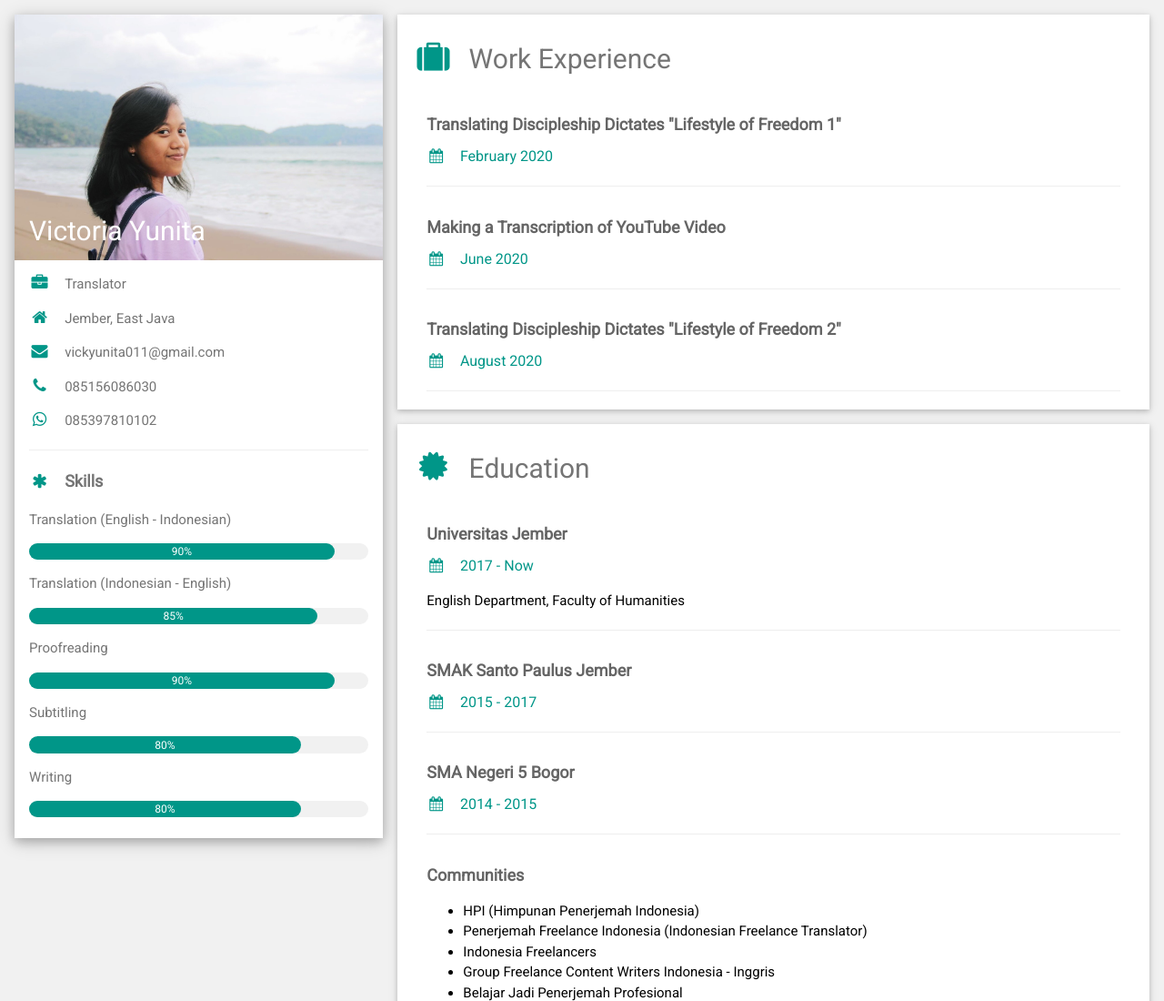
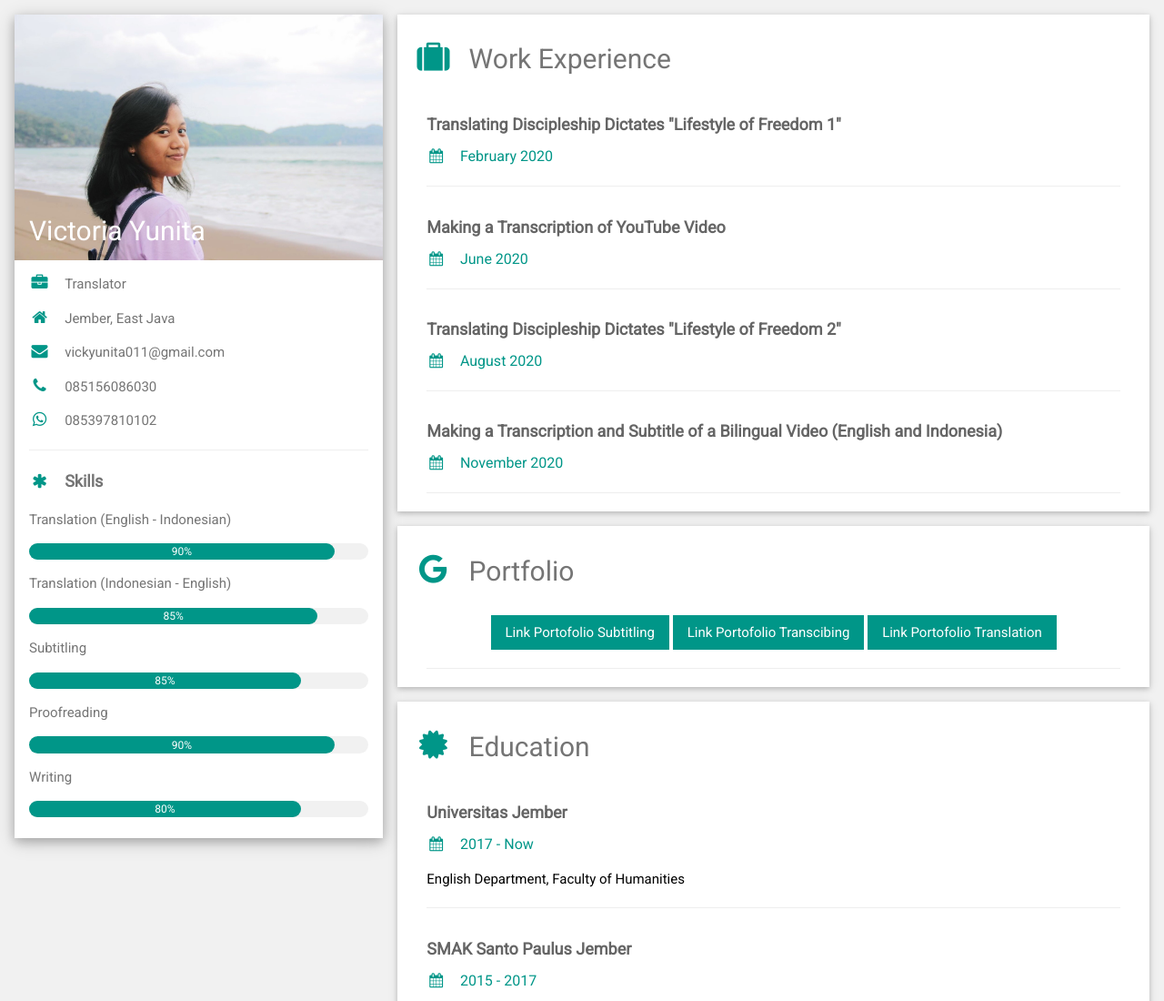
Before and after one commit to vickyunita/Victoria, a plain HTML site: page index.html in a window 1280 px wide. Shown: the top 1100 px of the page at 91% size. Drawn offline with nearby package versions, Linux system fonts and the light colour scheme.

Commit message:
Add files via upload
update portofolio

```diff
--- a/index.html
+++ b/index.html
@@ -45,13 +45,13 @@ html,body,h1,h2,h3,h4,h5,h6 {font-family: "Roboto", sans-serif}
           <div class="w3-light-grey w3-round-xlarge w3-small">
             <div class="w3-container w3-center w3-round-xlarge w3-teal" style="width:85%">85%</div>
           </div>
+          <p>Subtitling</p>
+          <div class="w3-light-grey w3-round-xlarge w3-small">
+            <div class="w3-container w3-center w3-round-xlarge w3-teal" style="width:80%">85%</div>
+          </div>
           <p>Proofreading</p>
           <div class="w3-light-grey w3-round-xlarge w3-small">
             <div class="w3-container w3-center w3-round-xlarge w3-teal" style="width:90%">90%</div>
-          </div>
-          <p>Subtitling</p>
-          <div class="w3-light-grey w3-round-xlarge w3-small">
-            <div class="w3-container w3-center w3-round-xlarge w3-teal" style="width:80%">80%</div>
           </div>
           <p>Writing</p>
           <div class="w3-light-grey w3-round-xlarge w3-small">
@@ -78,15 +78,33 @@ html,body,h1,h2,h3,h4,h5,h6 {font-family: "Roboto", sans-serif}
           <hr>
         </div>
         <div class="w3-container">
-          <h5 class="w3-opacity"><b> Making a Transcription of YouTube Video</b></h5>
+          <h5 class="w3-opacity"><b>Making a Transcription of YouTube Video</b></h5>
           <h6 class="w3-text-teal"><i class="fa fa-calendar fa-fw w3-margin-right"></i>June 2020 </h6>
           <!-- <p>Online Suzuki Catalog <a href="https://www.suzukijember.com">www.suzukijember.com</a> </p> -->
           <hr>
         </div>
         <div class="w3-container">
-          <h5 class="w3-opacity"><b> Translating Discipleship Dictates "Lifestyle of Freedom 2"</b></h5>
+          <h5 class="w3-opacity"><b>Translating Discipleship Dictates "Lifestyle of Freedom 2"</b></h5>
           <h6 class="w3-text-teal"><i class="fa fa-calendar fa-fw w3-margin-right"></i>August 2020 </h6>
           <!-- <p>Traveling Web <a href="https://www.sunsetview.id">www.sunsetview.id</a> </p> -->
+          <hr>
+        </div>
+        <div class="w3-container">
+          <h5 class="w3-opacity"><b>Making a Transcription and Subtitle of a Bilingual Video (English and Indonesia)</b></h5>
+          <h6 class="w3-text-teal"><i class="fa fa-calendar fa-fw w3-margin-right"></i>November 2020 </h6>
+          <!-- <p>Traveling Web <a href="https://www.sunsetview.id">www.sunsetview.id</a> </p> -->
+          <hr>
+        </div>
+      </div>
+
+      <div class="w3-container w3-card w3-white w3-margin-bottom">
+        <h2 class="w3-text-grey w3-padding-16"><i class="fa fa-google fa-fw w3-margin-right w3-xxlarge w3-text-teal"></i>Portfolio</h2>
+        <div class="w3-container">
+          <center>
+            <a href="https://drive.google.com/drive/folders/1g3spAde-gJe9hMy3-5fOkMOqnJYNmtbY?usp=sharing" class="w3-button w3-teal">Link Portofolio Subtitling</a>
+            <a href="https://drive.google.com/drive/folders/1JH2_9BlPFhp7oPAVE7sqUrKFcE0ttkyQ?usp=sharing" class="w3-button w3-teal">Link Portofolio Transcibing</a>
+            <a href="https://drive.google.com/drive/folders/1l0iLxItfkFzGgkPHAXboY_PdsE7eELvx?usp=sharing" class="w3-button w3-teal">Link Portofolio Translation</a>
+          </center>
           <hr>
         </div>
       </div>
```
